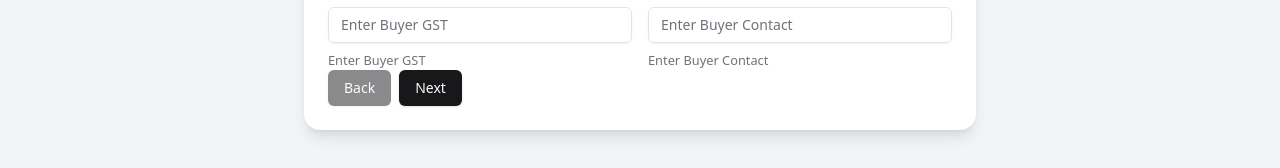
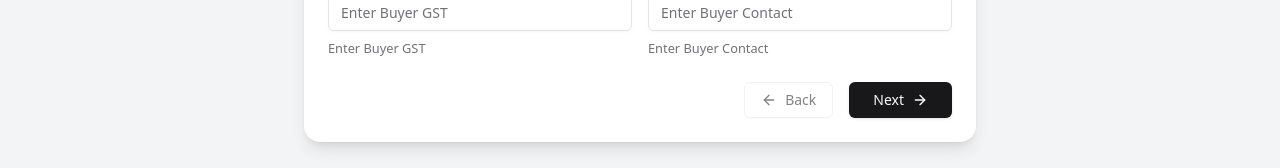
Before and after one commit to hexabytecode/next-invoice-generator, a Next.js app: page /invoices/new in a window 1280 px wide. Shown: the part 595-763 px from the top of the page. Built offline with nearby package versions, Linux system fonts and the light colour scheme; no server answers.

Commit message:
feature: improved UX by adding css & logos in the buttons

```diff
--- a/src/components/invoice-form/StepNavigation.tsx
+++ b/src/components/invoice-form/StepNavigation.tsx
@@ -1,7 +1,7 @@
 import { Button } from "../ui/button";
 import { useStore } from "@/store/invoiceStore";
 import { stepsLength } from "@/constants/steps";
-
+import { ArrowLeft, ArrowRight } from "lucide-react";
 interface StepNavigationButtonsProps {
   handleBack?: () => void;
 }
@@ -12,12 +12,19 @@ export const StepNavigationButtons = ({
   const { step, isNextDisabled, isBackDisabled } = useStore();
 
   return (
-    <div className="flex gap-2">
-      <Button disabled={isBackDisabled} type="button" onClick={handleBack}>
+    <div className="flex justify-end gap-4 mt-6">
+      <Button
+        disabled={isBackDisabled}
+        type="button"
+        onClick={handleBack}
+        variant="outline"
+      >
+        <ArrowLeft />
         Back
       </Button>
-      <Button disabled={isNextDisabled} type="submit">
-        {stepsLength == step ? "Submit" : "Next"}
+      <Button disabled={isNextDisabled} type="submit" className="px-6">
+        {step === stepsLength ? "Submit" : "Next"}
+        <ArrowRight />
       </Button>
     </div>
   );
```
